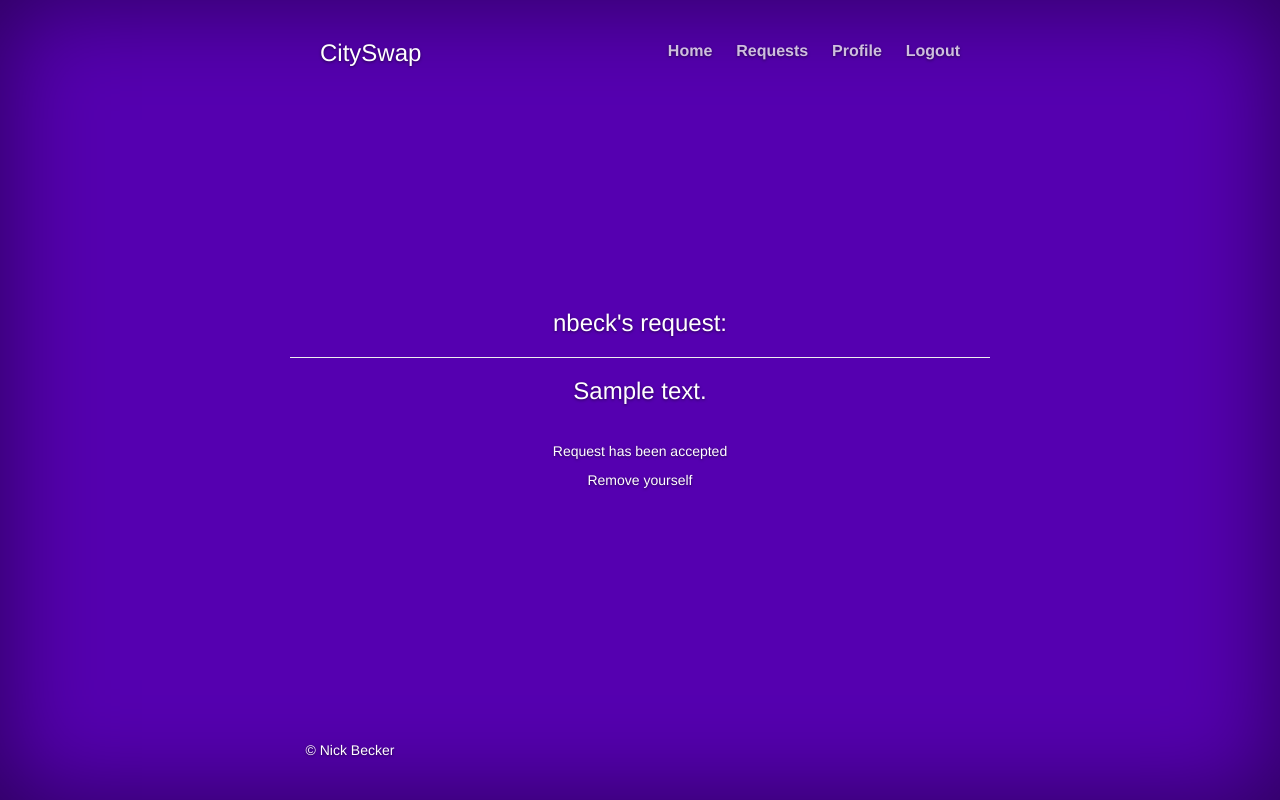
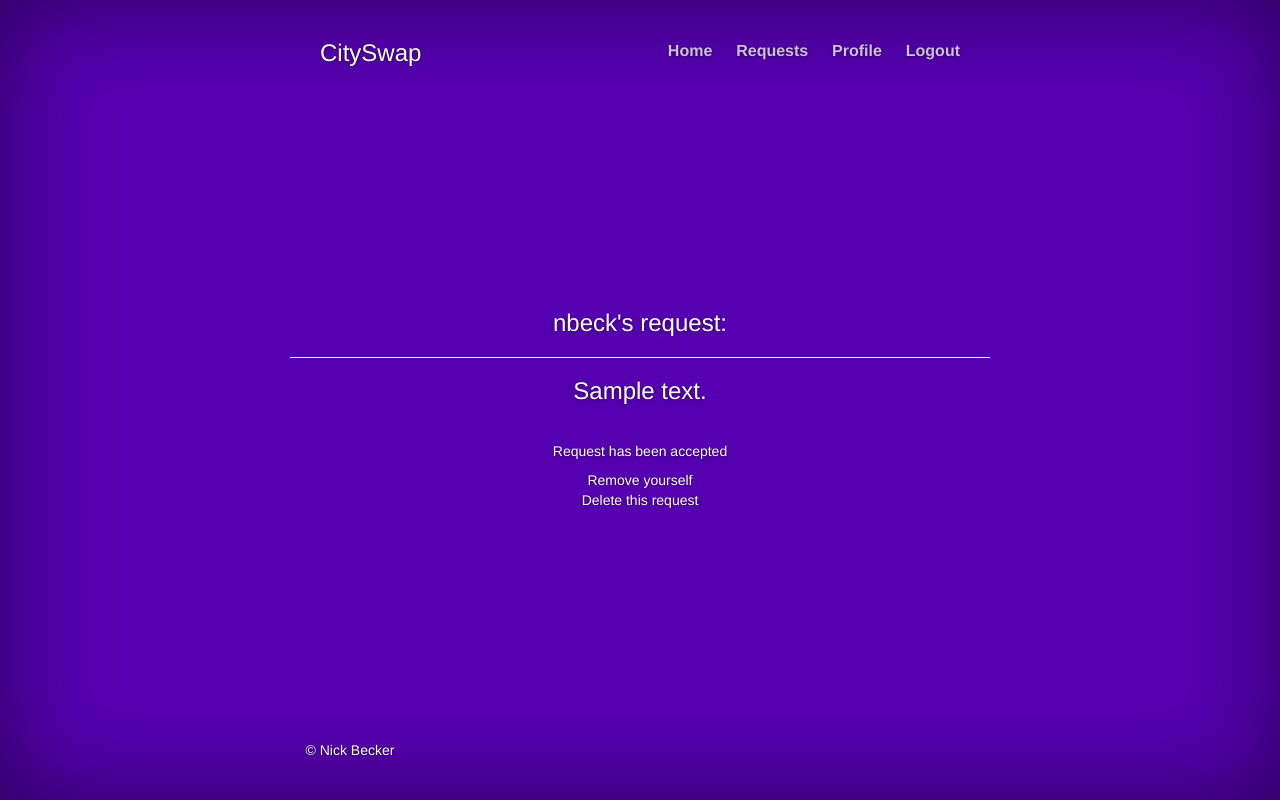
Before and after one commit to nbeck90/city-swap, a Django app: template cityswap/requests/templates/requests/requestdetail.html in a window 1280 px wide. Run offline with Django 3.2, Linux system fonts and the light colour scheme; the template is opened without the code that fills it: values that come from a table or form of the project are taken from there, others are empty; a user stored in the database is signed in; data comes from the database, SQL or seed files in the repository; tables that the repository leaves empty hold one stand-in row (values such as "Sample post"); parts of the project's set-up code (start-up, migrations or seed data) failed here and were passed over; some libraries are stand-ins or nearby versions.

Commit message:
Add delete request functionality for that user

```diff
--- a/cityswap/cityswap/settings.py
+++ b/cityswap/cityswap/settings.py
@@ -24,7 +24,7 @@ SECRET_KEY = 'vqkgu^x)#ofqa5_e94h!31gcbp!zv7^&en%ykxu3d2kfx3hsz)'
 # SECURITY WARNING: don't run with debug turned on in production!
 DEBUG = True
 
-ALLOWED_HOSTS = ["*"]
+ALLOWED_HOSTS = []
 
 ACCOUNT_ACTIVATION_DAYS = 7
 REGISTRATION_AUTO_LOGIN = True
@@ -32,7 +32,6 @@ REGISTRATION_AUTO_LOGIN = True
 # Application definition
 
 INSTALLED_APPS = (
-    'django.contrib.sites',
     'django.contrib.admin',
     'django.contrib.auth',
     'django.contrib.contenttypes',
--- a/cityswap/requests/templates/requests/requestdetail.html
+++ b/cityswap/requests/templates/requests/requestdetail.html
@@ -13,6 +13,9 @@
             [<a href="/requests/accept/{{ request.pk }}">Accept Request</a>]
         {% endif %}
         </br>
+        {% if request.sender == user.profile %}
+        <a href="/requests/delete/{{ request.pk }}">Delete this request</a>
+        {% endif %}
     </br>
     {% endfor %}
 {% endblock %}
--- a/cityswap/requests/urls.py
+++ b/cityswap/requests/urls.py
@@ -10,6 +10,7 @@ urlpatterns = [
         name='requests_page'),
     url(r'^accept/(?P<pk>\d+)$', 'requests.views.accept_request', name='accept_request'),
     url(r'^remove/(?P<pk>\d+)$', 'requests.views.remove_self', name='remove_self'),
+    url(r'^delete/(?P<pk>\d+)$', 'requests.views.delete_request', name='delete_request'),
     url(r'^detail/(?P<pk>\d+)$', 'requests.views.detail_request', name='detail_request'),
     url(r'^newrequest',
         login_required(NewRequest.as_view()),
--- a/cityswap/requests/views.py
+++ b/cityswap/requests/views.py
@@ -21,6 +21,12 @@ def accept_request(request, pk):
     profile = Profile.objects.get(user=request.user)
     req.courier = profile
     req.save()
+    return redirect('/requests')
+
+
+def delete_request(request, pk):
+    req = Request.objects.get(pk=pk)
+    req.delete()
     return redirect('/requests')
 
 
```
Also changed, not shown: cityswap/media/photos/Finn.jpg (added).
